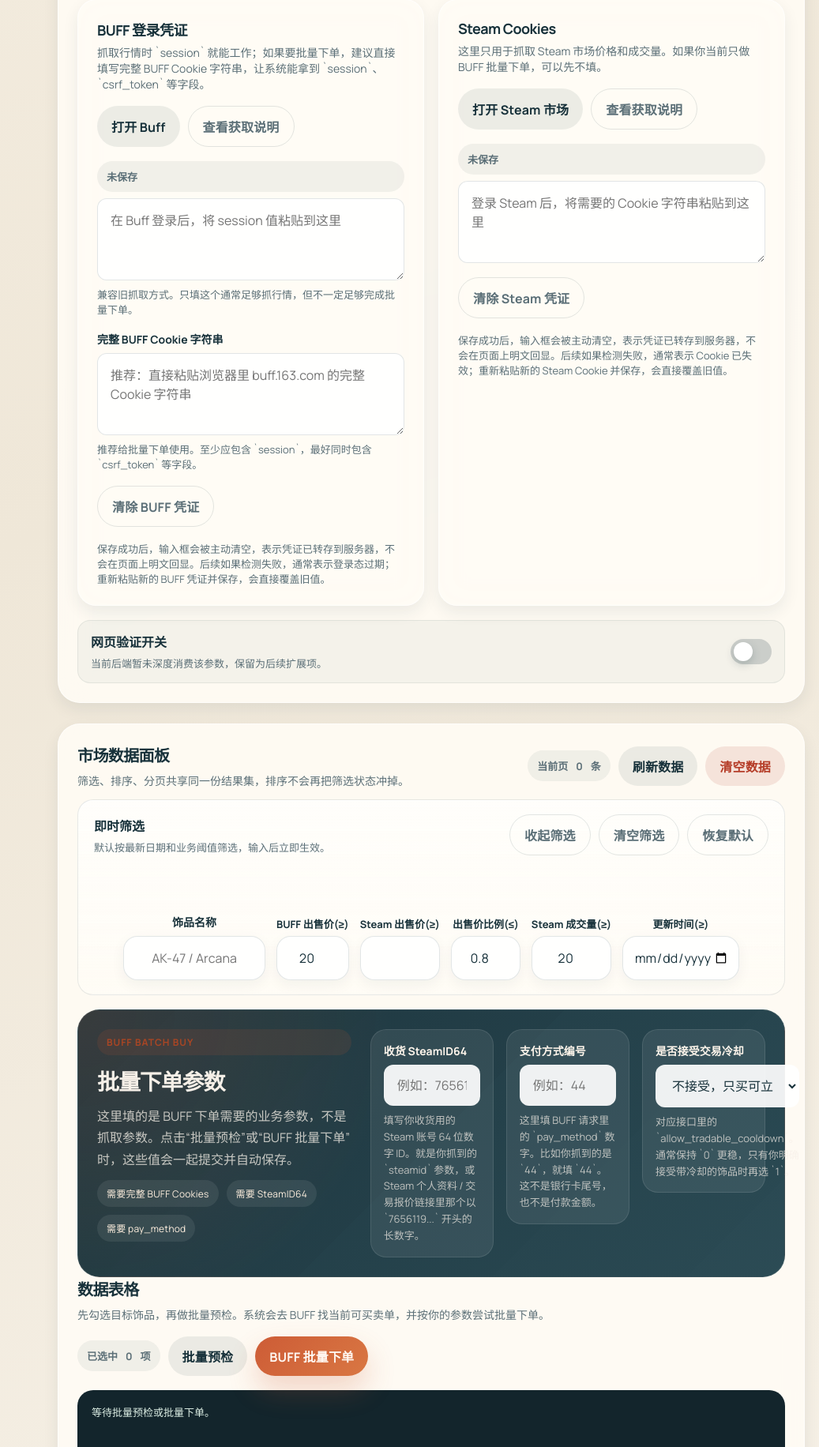
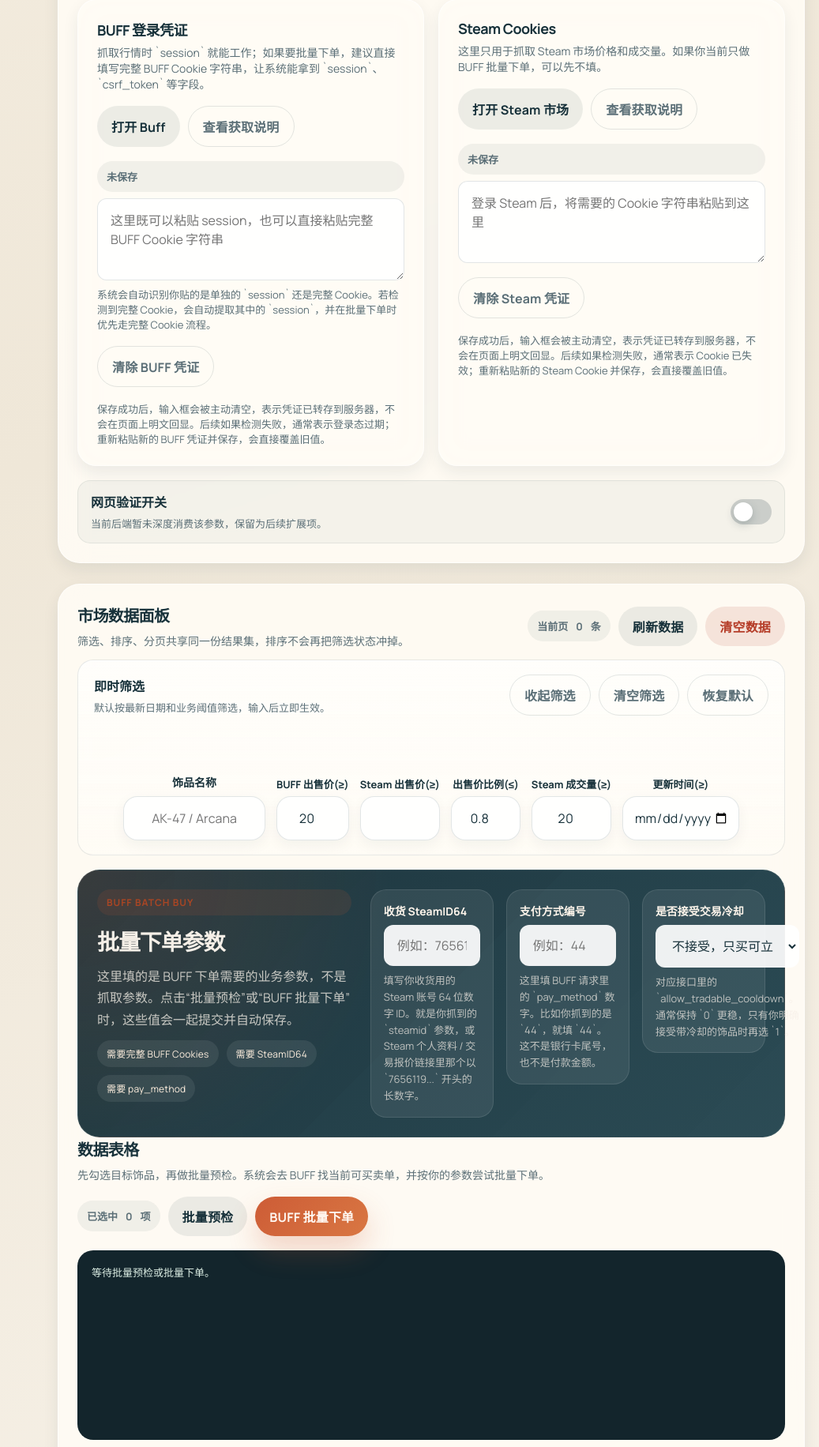
Before and after one commit to Mitcink/steam_market, a Flask app: page / in a window 1280 px wide. Shown: the part 1401-3233 px from the top of the page at 79% size, without its empty margins (243-1280 px from the left). Run offline with Flask 3, Linux system fonts and the light colour scheme; the visitor is signed in with stand-in values (Sample User, id 1); data that the repository does not hold is empty.

Commit message:
Unify BUFF auth input into single field

```diff
--- a/app.py
+++ b/app.py
@@ -299,18 +299,16 @@ def get_saved_credentials():
         return {}
 
     return {
-        "buff_session": _decrypt_value(encrypted_payload.get("buff_session", "")),
-        "buff_cookies": _decrypt_value(encrypted_payload.get("buff_cookies", "")),
+        "buff_auth": _decrypt_value(encrypted_payload.get("buff_auth", "")),
         "steam_cookies": _decrypt_value(encrypted_payload.get("steam_cookies", "")),
         "updated_at": encrypted_payload.get("updated_at"),
     }
 
 
-def save_credentials(buff_session=None, buff_cookies=None, steam_cookies=None):
+def save_credentials(buff_auth=None, steam_cookies=None):
     current = get_saved_credentials()
     next_payload = {
-        "buff_session": _encrypt_value(buff_session if buff_session is not None else current.get("buff_session", "")),
-        "buff_cookies": _encrypt_value(buff_cookies if buff_cookies is not None else current.get("buff_cookies", "")),
+        "buff_auth": _encrypt_value(buff_auth if buff_auth is not None else current.get("buff_auth", "")),
         "steam_cookies": _encrypt_value(steam_cookies if steam_cookies is not None else current.get("steam_cookies", "")),
         "updated_at": datetime.now().strftime('%Y-%m-%d %H:%M:%S'),
     }
@@ -327,16 +325,15 @@ def clear_credentials(fields=None):
     if not current:
         return
 
-    fields = set(fields or ["buff_session", "buff_cookies", "steam_cookies"])
-    next_buff = "" if "buff_session" in fields else current.get("buff_session", "")
-    next_buff_cookies = "" if "buff_cookies" in fields else current.get("buff_cookies", "")
+    fields = set(fields or ["buff_auth", "steam_cookies"])
+    next_buff_auth = "" if "buff_auth" in fields else current.get("buff_auth", "")
     next_steam = "" if "steam_cookies" in fields else current.get("steam_cookies", "")
 
-    if not next_buff and not next_buff_cookies and not next_steam:
+    if not next_buff_auth and not next_steam:
         delete_system_config(CREDENTIAL_CONFIG_KEY)
         return
 
-    save_credentials(buff_session=next_buff, buff_cookies=next_buff_cookies, steam_cookies=next_steam)
+    save_credentials(buff_auth=next_buff_auth, steam_cookies=next_steam)
 
 
 def get_saved_settings():
@@ -382,15 +379,13 @@ def merge_runtime_config(request_config):
         "max_sell_price": str(request_config.get("max_sell_price") or saved_settings.get("max_sell_price") or "300"),
         "min_sell_count": str(request_config.get("min_sell_count") or saved_settings.get("min_sell_count") or "20"),
         "web_auth": bool(request_config.get("web_auth") if "web_auth" in request_config else saved_settings.get("web_auth", False)),
-        "buff_session": str(request_config.get("buff_session") or saved_credentials.get("buff_session") or "").strip(),
-        "buff_cookies": str(request_config.get("buff_cookies") or saved_credentials.get("buff_cookies") or "").strip(),
+        "buff_auth": str(request_config.get("buff_auth") or saved_credentials.get("buff_auth") or "").strip(),
         "steam_cookies": str(request_config.get("steam_cookies") or saved_credentials.get("steam_cookies") or "").strip(),
     }
 
-    if merged["buff_session"] or merged["buff_cookies"] or merged["steam_cookies"]:
+    if merged["buff_auth"] or merged["steam_cookies"]:
         save_credentials(
-            buff_session=merged["buff_session"] if merged["buff_session"] else None,
-            buff_cookies=merged["buff_cookies"] if merged["buff_cookies"] else None,
+            buff_auth=merged["buff_auth"] if merged["buff_auth"] else None,
             steam_cookies=merged["steam_cookies"] if merged["steam_cookies"] else None,
         )
 
@@ -402,7 +397,7 @@ def build_credentials_status():
     saved_settings = get_saved_settings()
     saved_credentials = get_saved_credentials()
     credential_health = get_credential_health()
-    has_buff = bool(saved_credentials.get("buff_session") or saved_credentials.get("buff_cookies"))
+    has_buff = bool(saved_credentials.get("buff_auth"))
     has_steam = bool(saved_credentials.get("steam_cookies"))
 
     return {
@@ -432,10 +427,8 @@ def build_credentials_status():
 
 def sanitize_config_for_log(config):
     safe = dict(config)
-    if safe.get("buff_session"):
-        safe["buff_session"] = "[REDACTED]"
-    if safe.get("buff_cookies"):
-        safe["buff_cookies"] = "[REDACTED]"
+    if safe.get("buff_auth"):
+        safe["buff_auth"] = "[REDACTED]"
     if safe.get("steam_cookies"):
         safe["steam_cookies"] = "[REDACTED]"
     return safe
@@ -460,14 +453,20 @@ def normalize_buff_game(game_value):
 
 
 def get_buff_cookie_jar(config):
-    cookie_string = str(config.get("buff_cookies") or "").strip()
-    if cookie_string:
-        cookies = parse_cookies_string(cookie_string)
-        if cookies:
-            return cookies
-
-    buff_session = str(config.get("buff_session") or "").strip()
-    return {"session": buff_session} if buff_session else {}
+    raw_auth = str(config.get("buff_auth") or "").strip()
+    if not raw_auth:
+        return {}
+
+    cookies = parse_cookies_string(raw_auth)
+    if cookies:
+        return cookies
+
+    return {"session": raw_auth}
+
+
+def get_buff_session_value(config):
+    cookies = get_buff_cookie_jar(config)
+    return str(cookies.get("session") or "").strip()
 
 
 def get_buff_buy_settings():
@@ -746,12 +745,12 @@ class ScraperService:
             "sort_by": "price.asc",  # 通常需要排序
             "_": int(time.time() * 1000)  # 防止缓存
         }
-        # 获取 buff_session，注意要检查是否为空字符串
-        buff_session = self.config.get("buff_session", "").strip()
+        # 兼容单值输入：纯 session 或完整 cookie 字符串
+        buff_session = get_buff_session_value(self.config)
         cookies = get_buff_cookie_jar(self.config)
 
         if not buff_session:
-            print("警告: buff_session 未配置或为空，可能导致 Buff API 返回'请先登录'错误")
+            print("警告: BUFF 凭证未配置或缺少 session，可能导致 Buff API 返回'请先登录'错误")
 
         try:
             # FIX: 使用 self.session.get 而不是 requests.get，确保代理生效
@@ -1098,7 +1097,7 @@ def api_save_config():
 @admin_required
 def api_clear_credentials():
     data = request.get_json(silent=True) or {}
-    fields = data.get("fields") or ["buff_session", "steam_cookies"]
+    fields = data.get("fields") or ["buff_auth", "steam_cookies"]
     clear_credentials(fields=fields)
     return jsonify({
         "success": True,
@@ -1416,7 +1415,7 @@ def api_test_connection():
         config = merge_runtime_config(request.get_json() or {})
         proxy_url = config.get('proxy_url')
         steam_cookies_str = config.get('steam_cookies')
-        buff_session = config.get('buff_session')
+        buff_session = get_buff_session_value(config)
 
         steam_cookies = parse_cookies_string(steam_cookies_str)
         buff_cookies = get_buff_cookie_jar(config)
--- a/static/js/dashboard.js
+++ b/static/js/dashboard.js
@@ -195,7 +195,7 @@
             elements.testConnectionBtn.addEventListener("click", testConnection);
         }
         if (elements.clearBuffCredentialBtn) {
-            elements.clearBuffCredentialBtn.addEventListener("click", () => clearCredentials(["buff_session", "buff_cookies"]));
+            elements.clearBuffCredentialBtn.addEventListener("click", () => clearCredentials(["buff_auth"]));
         }
         if (elements.clearSteamCredentialBtn) {
             elements.clearSteamCredentialBtn.addEventListener("click", () => clearCredentials(["steam_cookies"]));
@@ -303,8 +303,7 @@
     function getFormConfig() {
         return {
             proxy_url: document.getElementById("proxy-url")?.value.trim() || "",
-            buff_session: document.getElementById("buff-session")?.value.trim() || "",
-            buff_cookies: document.getElementById("buff-cookies")?.value.trim() || "",
+            buff_auth: document.getElementById("buff-auth")?.value.trim() || "",
             steam_cookies: document.getElementById("steam-cookies")?.value.trim() || "",
             max_threads: document.getElementById("max-threads")?.value || "2",
             game_type: document.querySelector('input[name="game_type"]:checked')?.value || "CSGO",
@@ -494,14 +493,10 @@
     }
 
     function clearCredentialInputs() {
-        const buff = document.getElementById("buff-session");
-        const buffCookies = document.getElementById("buff-cookies");
+        const buff = document.getElementById("buff-auth");
         const steam = document.getElementById("steam-cookies");
         if (buff) {
             buff.value = "";
-        }
-        if (buffCookies) {
-            buffCookies.value = "";
         }
         if (steam) {
             steam.value = "";
@@ -511,16 +506,10 @@
 
     function updateProtectedFieldPlaceholders() {
         setProtectedFieldPlaceholder(
-            "buff-session",
+            "buff-auth",
             state.credentialStatus?.buff?.configured,
-            "在 Buff 登录后，将 session 值粘贴到这里",
-            "已保存到服务器；如需替换，直接粘贴新的 session",
-        );
-        setProtectedFieldPlaceholder(
-            "buff-cookies",
-            state.credentialStatus?.buff?.configured,
-            "推荐：直接粘贴浏览器里 buff.163.com 的完整 Cookie 字符串",
-            "已保存到服务器；如需替换，重新粘贴完整 BUFF Cookie 字符串",
+            "这里既可以粘贴 session，也可以直接粘贴完整 BUFF Cookie 字符串",
+            "已保存到服务器；如需替换，重新粘贴新的 session 或完整 BUFF Cookie",
         );
         setProtectedFieldPlaceholder(
             "steam-cookies",
--- a/templates/index.html
+++ b/templates/index.html
@@ -210,19 +210,14 @@
                                     <ol class="token-guide-list">
                                         <li>点击“打开 Buff”并完成登录。</li>
                                         <li>打开浏览器开发者工具，进入 Application 或 Storage 面板。</li>
-                                        <li>找到 `buff.163.com` 下的 `session` 值。</li>
-                                        <li>复制后粘贴回当前输入框。</li>
+                                        <li>如果你只想抓行情，可以复制 `buff.163.com` 下的 `session` 值。</li>
+                                        <li>如果你要批量下单，推荐直接复制整段 BUFF Cookie 字符串并粘贴到这里。</li>
                                     </ol>
                                 </div>
                                 <div class="field">
                                     <div class="inline-stat" id="buff-credential-status">未保存</div>
-                                    <textarea class="textarea" id="buff-session" placeholder="在 Buff 登录后，将 session 值粘贴到这里"></textarea>
-                                    <span class="field-hint">兼容旧抓取方式。只填这个通常足够抓行情，但不一定足够完成批量下单。</span>
-                                </div>
-                                <div class="field">
-                                    <label for="buff-cookies">完整 BUFF Cookie 字符串</label>
-                                    <textarea class="textarea" id="buff-cookies" placeholder="推荐：直接粘贴浏览器里 buff.163.com 的完整 Cookie 字符串"></textarea>
-                                    <span class="field-hint">推荐给批量下单使用。至少应包含 `session`，最好同时包含 `csrf_token` 等字段。</span>
+                                    <textarea class="textarea" id="buff-auth" placeholder="这里既可以粘贴 session，也可以直接粘贴完整 BUFF Cookie 字符串"></textarea>
+                                    <span class="field-hint">系统会自动识别你贴的是单独的 `session` 还是完整 Cookie。若检测到完整 Cookie，会自动提取其中的 `session`，并在批量下单时优先走完整 Cookie 流程。</span>
                                 </div>
                                 <div class="inline-actions token-actions">
                                     <button class="btn btn-ghost" type="button" id="clear-buff-credential-btn">清除 BUFF 凭证</button>
```
